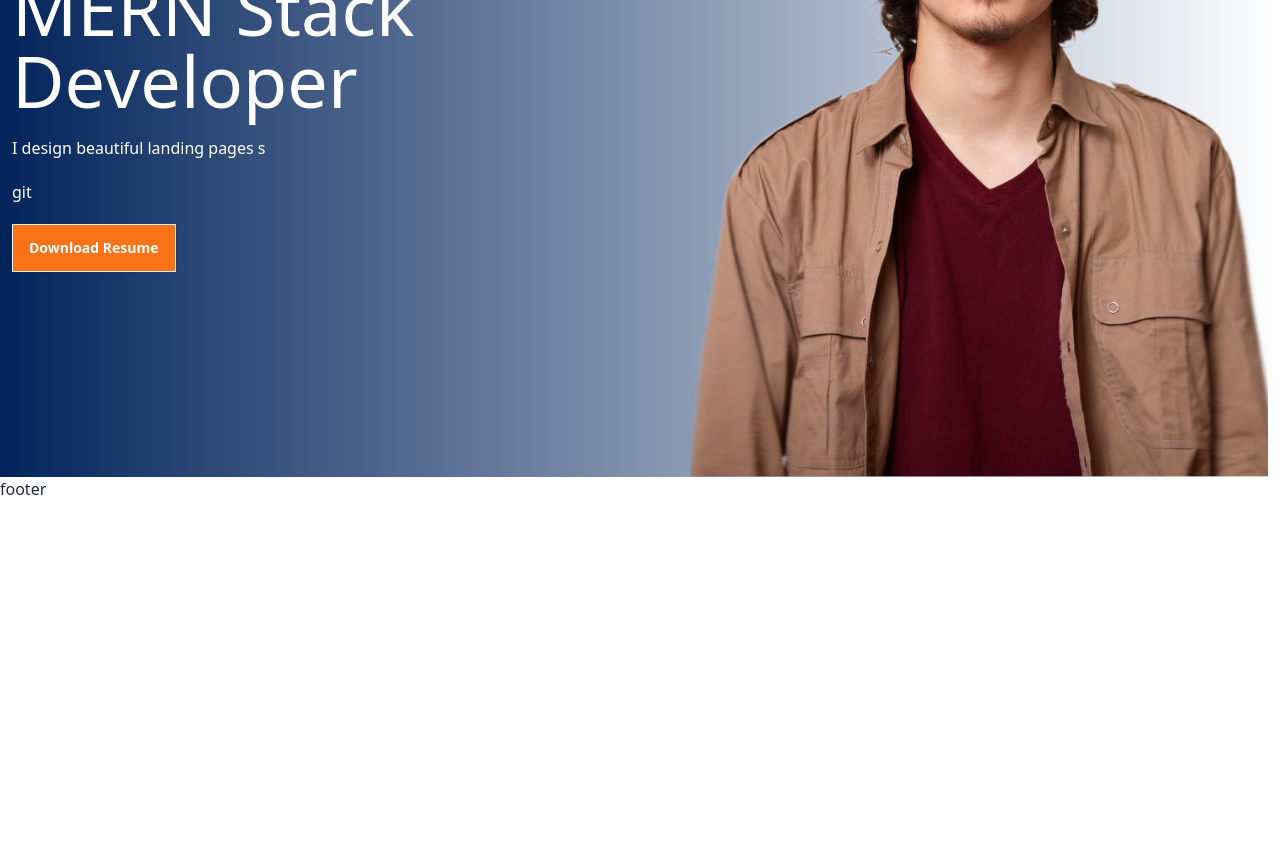
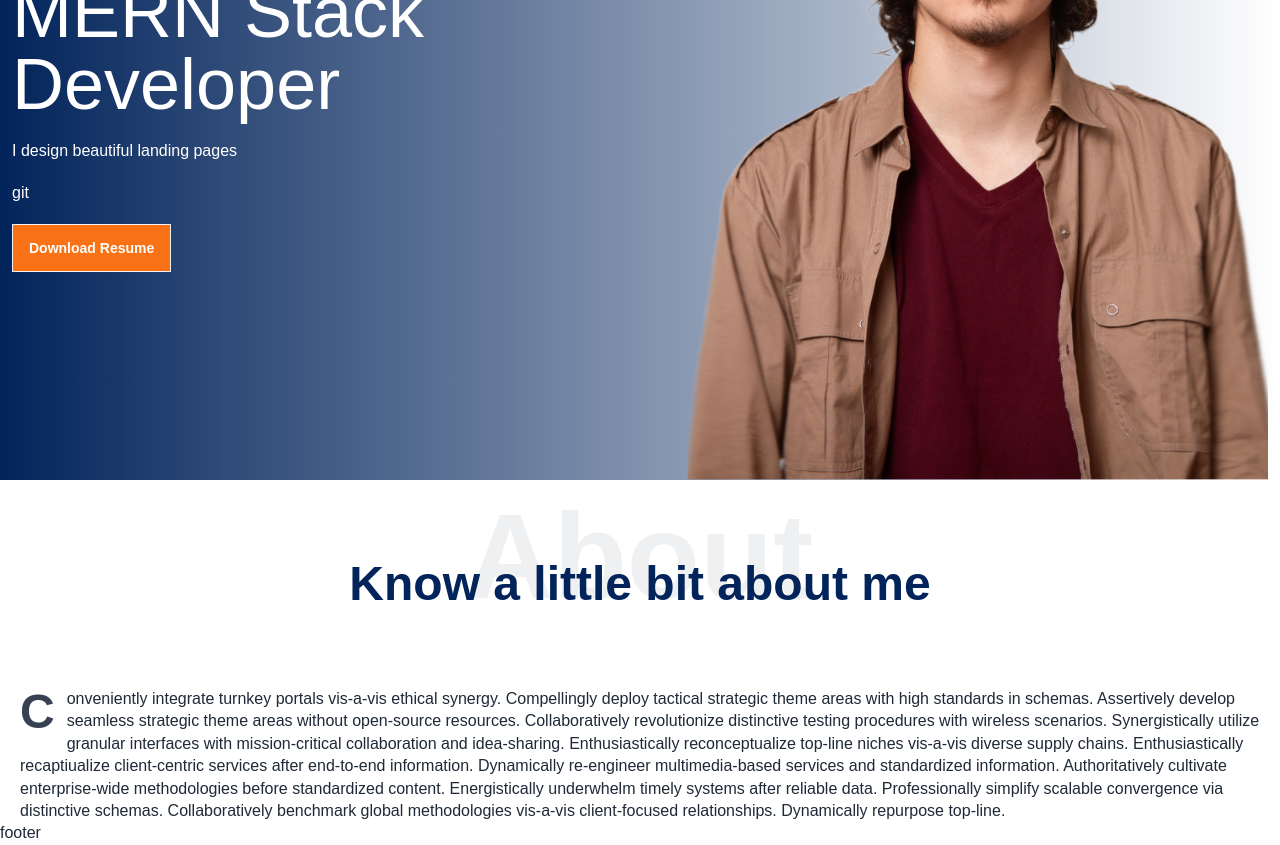
Before and after one commit to sharifshehab/sharif.s, a React (Vite) app: page / in a window 1280 px wide. Shown: the part 380-1225 px from the top of the page. Before the commit the page ends 881 px from the top, so only its background shows below. Built offline with nearby package versions, Linux system fonts and the light colour scheme.

Commit message:
basic structure of the about section is complete

```diff
--- a/src/index.css
+++ b/src/index.css
@@ -2,6 +2,73 @@
 @tailwind components;
 @tailwind utilities;
 
+
+
+/*--------------------
+  custom properties
+--------------------*/
+:root {
+  --primary-color: #ff5e14;
+  --secondary-color: #02245b;
+}
+
+/*--------------------
+  preset properties
+--------------------*/
+body {
+  font-family: 'Rubik', sans-serif;
+  font-size: 16px;
+  font-weight: 400;
+  line-height: 1.4;
+  /* color: var(--dark-color); */
+  background: none repeat scroll 0 0;
+  margin: 0 auto;
+}
+
+html {
+  scroll-behavior: smooth;
+}
+
+main>section {
+  margin: 130px 0;
+}
+
+
+img {
+  max-width: 100%;
+  height: auto;
+  vertical-align: middle;
+  object-fit: cover;
+}
+
+
+
+h2 {
+  font-weight: 700;
+}
+
+
+
 .logo-Bg-shape{
     clip-path: polygon(0 0, 100% 0%, 65% 100%, 0 100%);
 }
+
+.text-background {
+    position: relative;
+    display: inline-block;
+    color: #fff;
+    text-align: center; /* Ensures text alignment if needed */
+    height: 200px; /* Set a height for demonstration */
+}
+
+.text-background::before {
+    content: "Background Text";
+    position: absolute;
+    top: 50%; /* Center vertically */
+    left: 50%; /* Center horizontally */
+    transform: translate(-50%, -50%); /* Adjust position from center point */
+    z-index: -1; /* Ensure it's behind the content */
+    font-size: 5rem; /* Adjust size */
+    color: rgba(0, 0, 0, 0.1); /* Transparent background text */
+    white-space: nowrap; /* Prevent wrapping */
+}
--- /dev/null
+++ b/src/pages/Home/About/About.jsx
@@ -0,0 +1,27 @@
+
+const About = () => {
+    return (
+        <section className="container mx-auto px-5">
+            <div className="relative flex items-center justify-center py-20">
+                <div className="relative z-10 text-white text-3xl md:text-5xl">
+                    <h2 className="text-secondaryColor">Know a little bit about me</h2>
+                </div>
+                <div className="absolute bottom-14 inset-0 flex items-center justify-center text-gray-500 text-[120px] font-bold opacity-10">
+                    About
+                </div>
+            </div>
+
+            <p className="first-letter:text-5xl first-letter:font-bold first-letter:float-left first-letter:mr-3 first-letter:text-gray-700 first-letter:leading-none">
+                Conveniently integrate turnkey portals vis-a-vis ethical synergy. Compellingly deploy tactical strategic theme areas with high standards in schemas. Assertively develop seamless strategic theme areas without open-source resources. Collaboratively revolutionize distinctive testing procedures with wireless scenarios. Synergistically utilize granular interfaces with mission-critical collaboration and idea-sharing.
+
+                Enthusiastically reconceptualize top-line niches vis-a-vis diverse supply chains. Enthusiastically recaptiualize client-centric services after end-to-end information. Dynamically re-engineer multimedia-based services and standardized information. Authoritatively cultivate enterprise-wide methodologies before standardized content. Energistically underwhelm timely systems after reliable data.
+
+                Professionally simplify scalable convergence via distinctive schemas. Collaboratively benchmark global methodologies vis-a-vis client-focused relationships. Dynamically repurpose top-line.
+            </p>
+
+        </section>
+
+    );
+};
+
+export default About;
--- a/src/pages/Home/Hero/Hero.jsx
+++ b/src/pages/Home/Hero/Hero.jsx
@@ -8,7 +8,7 @@ const Hero = () => {
 
                 <div className="content text-white text-center md:text-left space-y-5">
                     <h1 className="text-4xl md:text-7xl">MERN Stack Developer</h1>
-                    <p>I design beautiful landing pages s</p>
+                    <p>I design beautiful landing pages</p>
                     <div>
                         <a href="#">git</a>
                     </div>
--- a/src/pages/Home/Home.jsx
+++ b/src/pages/Home/Home.jsx
@@ -1,11 +1,13 @@
+import About from "./About/About";
 import Hero from "./Hero/Hero";
 
 const Home = () => {
-    return (
-        <div>
-          <Hero></Hero>
-        </div>
-    );
+  return (
+    <div>
+      <Hero></Hero>
+      <About></About>
+    </div>
+  );
 };
 
 export default Home;
--- a/tailwind.config.js
+++ b/tailwind.config.js
@@ -5,7 +5,12 @@ export default {
     "./src/**/*.{js,ts,jsx,tsx}",
   ],
   theme: {
-    extend: {},
+    extend: {
+      colors: {
+        primaryColor: 'var(--primary-color)',
+        secondaryColor: 'var(--secondary-color)',
+      },
+    },
   },
   plugins: [
     require('daisyui'),
```
